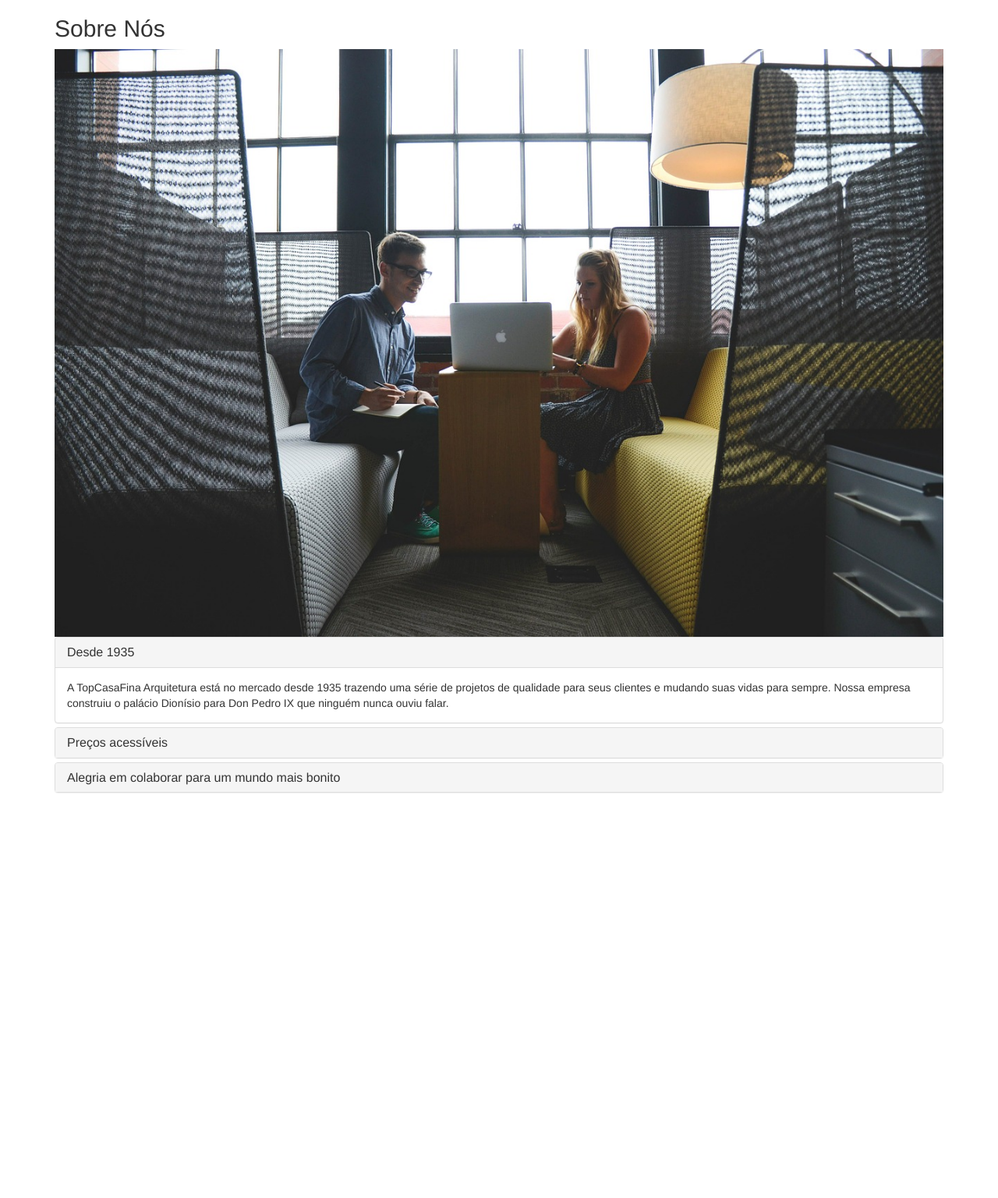
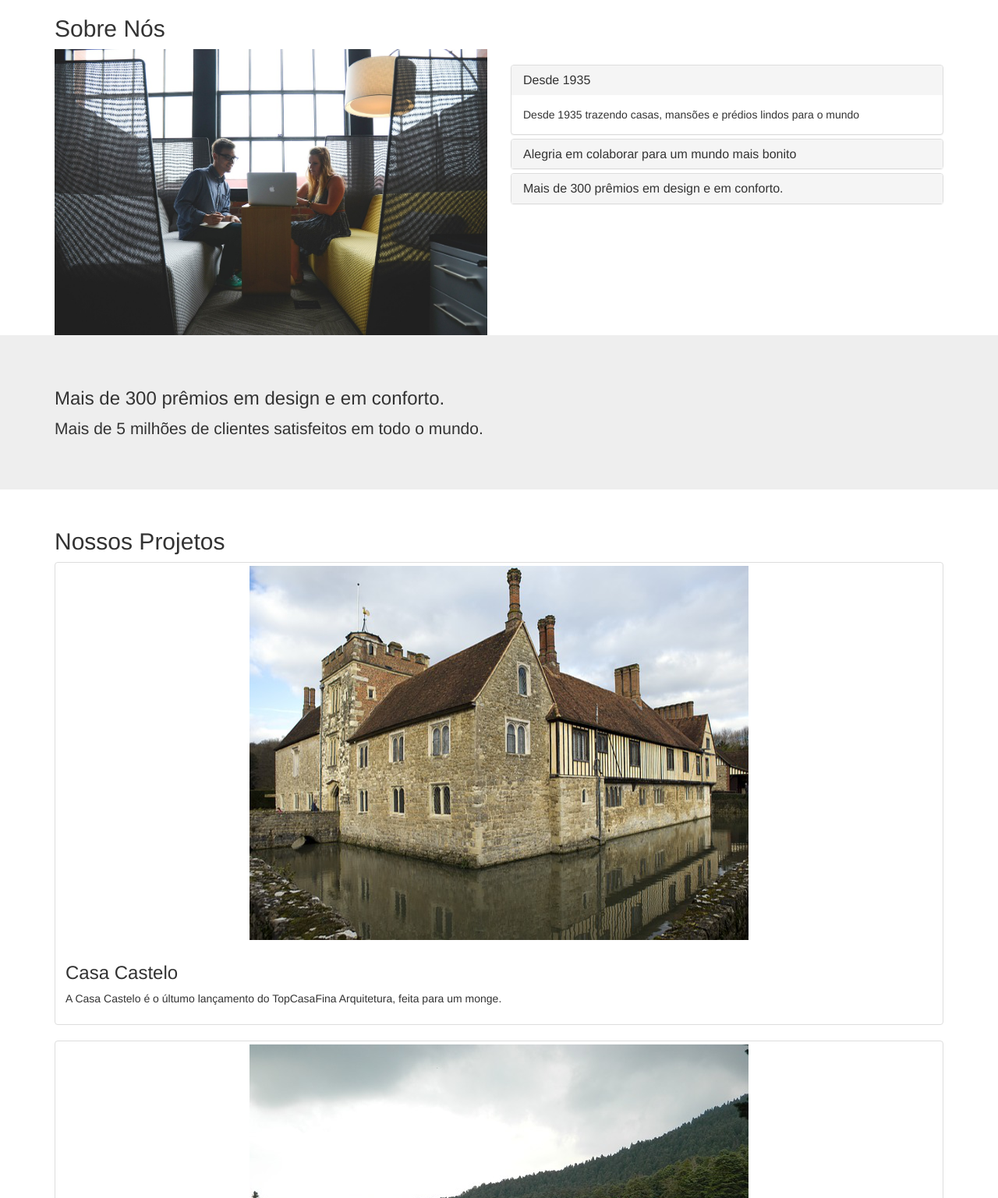
Before and after one commit to diegourban/html-css-sandbox, a plain HTML site: page responsive-SPA/index.html in a window 1280 px wide. Shown: the top 1537 px of the page at 78% size. Before the commit the page ends 1037 px from the top, so only its background shows below. Drawn offline with nearby package versions, Linux system fonts and the light colour scheme.

Commit message:
projects section and jumbotron

```diff
--- a/responsive-SPA/index.html
+++ b/responsive-SPA/index.html
@@ -6,60 +6,103 @@
 		<link rel="stylesheet" href="http://maxcdn.bootstrapcdn.com/bootstrap/3.3.7/css/bootstrap.min.css" integrity="sha384-BVYiiSIFeK1dGmJRAkycuHAHRg32OmUcww7on3RYdg4Va+PmSTsz/K68vbdEjh4u" crossorigin="anonymous">
 		<link rel="stylesheet" type="text/css" href="estilos.css">
 	</head>
+
 	<body>
-		<div class="container">
+		<section id="sobre-nos" class="container">
 			<h2>Sobre Nós</h2>
-			<img class="img-responsive" src="img/empresa.jpg" alt="">
+			<div class="row">
+				<img class="img-responsive col-sm-6" src="img/empresa.jpg" alt="">
 
-			<div class="panel-group" id="accordion" role="tablist" aria-multiselectable="true">
+				<div class="panel-group col-sm-6" id="paineis-sobre">
 					<div class="panel panel-default">
-			        <div class="panel-heading" role="tab" id="headingOne">
-			            <h4 class="panel-title">
-			                <a role="button" data-toggle="collapse" data-parent="#accordion" href="#collapseOne" aria-expanded="true" aria-controls="collapseOne">
-			                    Desde 1935
-			                </a>
-			            </h4>
+						<div class="panel-heading" data-toggle="collapse" data-target="#primeiro-paragrafo" data-parent="#paineis-sobre">
+							<h3 class="panel-title">Desde 1935</h3>
 						</div>
-			        <div id="collapseOne" class="panel-collapse collapse in" role="tabpanel" aria-labelledby="headingOne">
+
+						<div class="collapse in" id="primeiro-paragrafo">
 							<div class="panel-body">
-			                A TopCasaFina Arquitetura está no mercado desde 1935 trazendo uma série de projetos de qualidade para seus clientes e mudando suas vidas para sempre.
-			                Nossa empresa construiu o palácio Dionísio para Don Pedro IX que ninguém nunca ouviu falar.
+								Desde 1935 trazendo casas, mansões e prédios lindos para o mundo
 							</div>
 						</div>
 					</div>
 
 					<div class="panel panel-default">
-			        <div class="panel-heading" role="tab" id="headingTwo">
-			            <h4 class="panel-title">
-			                <a role="button" data-toggle="collapse" data-parent="#accordion" href="#collapseTwo" aria-expanded="true" aria-controls="collapseTwo">
-			                    Preços acessíveis
-			                </a>
-			            </h4>
+						<div class="panel-heading" data-toggle="collapse" data-target="#segundo-paragrafo" data-parent="#paineis-sobre">
+							<h3 class="panel-title">Alegria em colaborar para um mundo mais bonito</h3>
 						</div>
-			        <div id="collapseTwo" class="panel-collapse collapse" role="tabpanel" aria-labelledby="headingTwo">
+
+						<div id="segundo-paragrafo" class="collapse">
 							<div class="panel-body">
-			                Com projetos a partir de R$ 5.000.000,00 a nossa empresa procura abranger os clientes mais ricos do mundo.
+								Trazendo alegria para a vida das pessoas que tem dinheiro para gastar.
 							</div>
 						</div>
 					</div>
 
 					<div class="panel panel-default">
-			        <div class="panel-heading" role="tab" id="headingThree">
-			            <h4 class="panel-title">
-			                <a role="button" data-toggle="collapse" data-parent="#accordion" href="#collapseThree" aria-expanded="true" aria-controls="collapseThree">
-			                    Alegria em colaborar para um mundo mais bonito
-			                </a>
-			            </h4>
+						<div class="panel-heading" data-toggle="collapse" data-target="#terceiro-paragrafo" data-parent="#paineis-sobre">
+							<h3 class="panel-title">Mais de 300 prêmios em design e em conforto.</h3>
 						</div>
-			        <div id="collapseThree" class="panel-collapse collapse" role="tabpanel" aria-labelledby="headingThree">
+
+						<div id="terceiro-paragrafo" class="collapse">
 							<div class="panel-body">
-			                Os projetos da TopCasaFina Arquitetura são sempre acompanhados dos melhores profissionais de decoração para que
-			                o produto final fique lindo.
+								Mais de 5 milhões de clientes satisfeitos em todo o mundo.
 							</div>
 						</div>
 					</div>
 				</div>
 			</div>
+		</section>
+
+		<div class="jumbotron">
+			<div class="container">
+				<h3>Mais de 300 prêmios em design e em conforto.</h3>
+				<p>Mais de 5 milhões de clientes satisfeitos em todo o mundo.</p>
+			</div>
+		</div>
+
+		<section class="container">
+			<h2>Nossos Projetos</h2>
+
+			<figure class="thumbnail">
+				<img src="img/projetos/casa-castelo.png" alt="Foto da Casa Castelo">
+				<figcaption class="caption">
+					<h3>Casa Castelo</h3>
+					<p>A Casa Castelo é o últumo lançamento do TopCasaFina Arquitetura, feita para um monge.</p>
+				</figcaption>
+			</figure>
+
+			<figure class="thumbnail">
+				<img src="img/projetos/casa-lago.png" alt="Foto da Casa Lago">
+				<figcaption class="caption">
+					<h3>Casa Lago</h3>
+					<p>A Casa Lago foi um lar de inúmeras pessoas que conheciam o presidente da época.</p>
+				</figcaption>
+			</figure>
+
+			<figure class="thumbnail">
+				<img src="img/projetos/mercado-marapira.png" alt="Foto do ercado Marapira">
+				<figcaption class="caption">
+					<h3>Mercado Marapira</h3>
+					<p>O mercado Marapira foi projetado nos mínimos detalhes na arquitetura baseada em frutas.</p>
+				</figcaption>
+			</figure>
+
+			<figure class="thumbnail">
+				<img src="img/projetos/palacio-dionisio.png" alt="Foto do Palácio Dionísio">
+				<figcaption class="caption">
+					<h3>Palácio Dionísio</h3>
+					<p>O palácio Dionísio foi eleito pela revista 'Grandes palácios' como o palácio mais lindo do mundo.</p>
+				</figcaption>
+			</figure>
+
+			<figure class="thumbnail">
+				<img src="img/projetos/residencia-ludi.png" alt="Foto da Residência Ludi">
+				<figcaption class="caption">
+					<h3>Residência Ludi</h3>
+					<p>A residência Ludi foi projetada para ser a mais bela casa de São Paulo pela revista Housing.</p>
+				</figcaption>
+			</figure>
+		</section>
 
 		<script src="https://code.jquery.com/jquery-3.1.1.min.js" integrity="sha256-hVVnYaiADRTO2PzUGmuLJr8BLUSjGIZsDYGmIJLv2b8=" crossorigin="anonymous"></script>
 		<script src="http://maxcdn.bootstrapcdn.com/bootstrap/3.3.7/js/bootstrap.min.js" integrity="sha384-Tc5IQib027qvyjSMfHjOMaLkfuWVxZxUPnCJA7l2mCWNIpG9mGCD8wGNIcPD7Txa" crossorigin="anonymous"></script>
```
Lines whose indentation alone changed are shown as unchanged.
